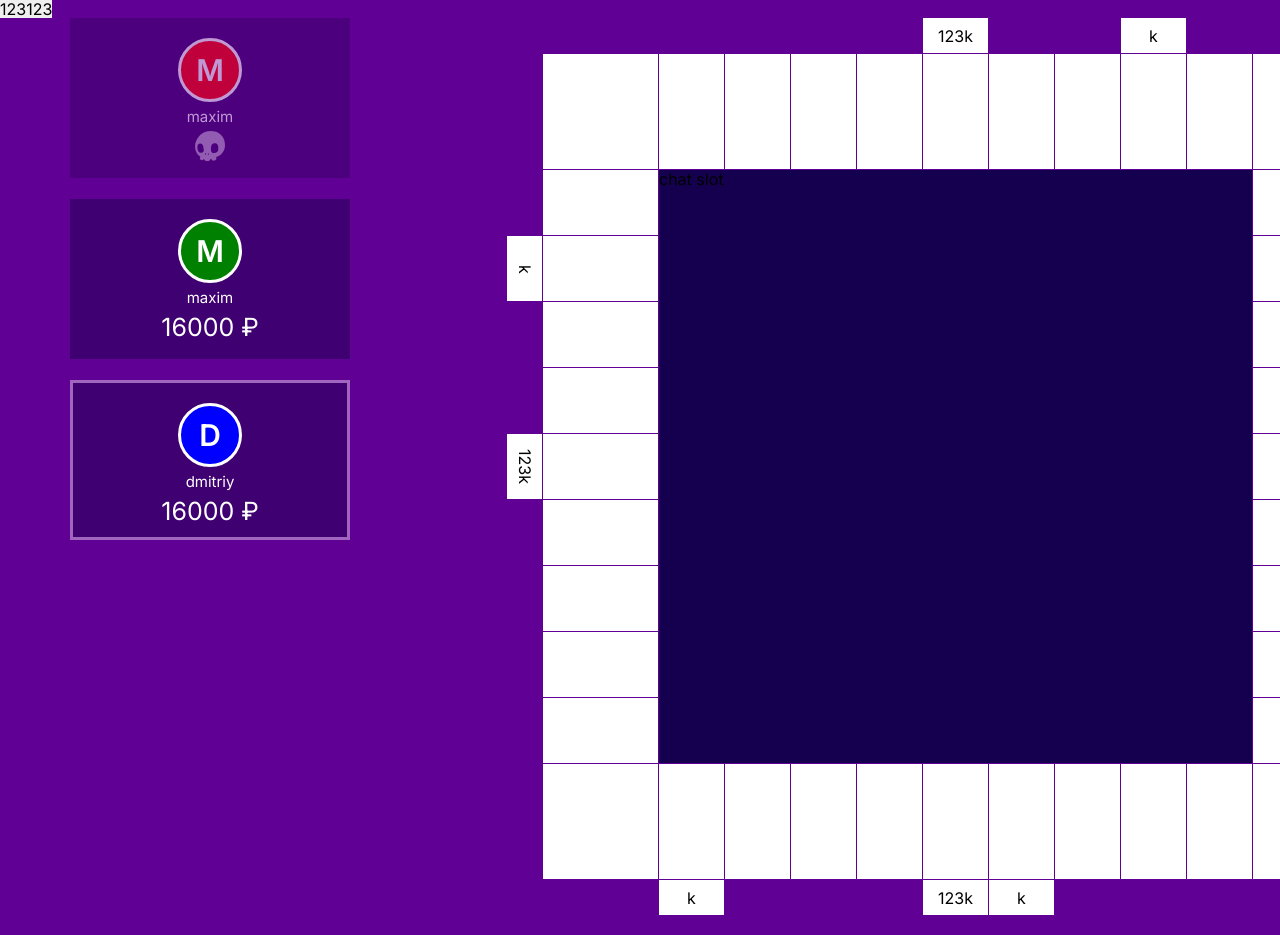
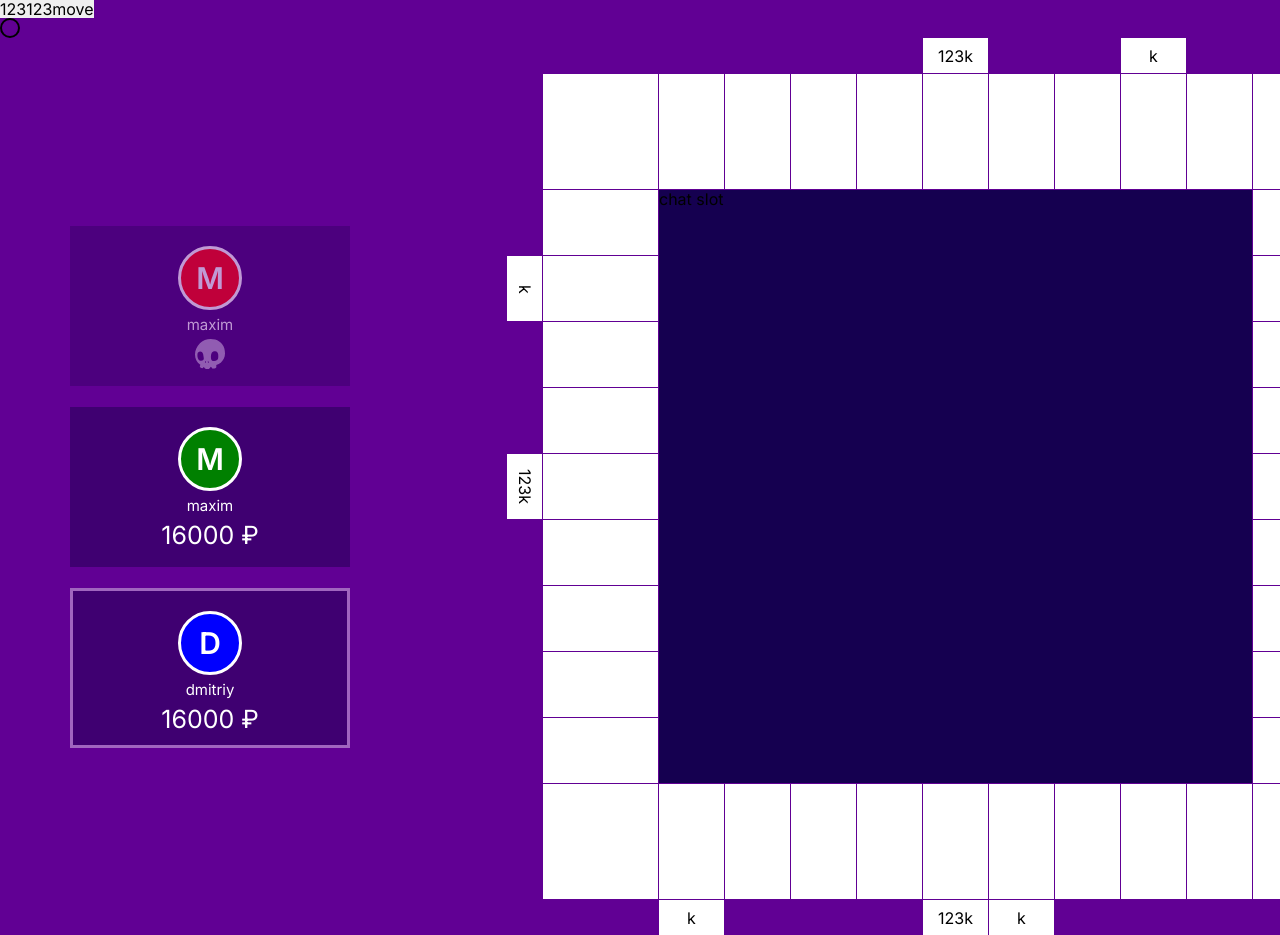
Before and after one commit to vasco051/hakaton, a React (Vite) app: page / in a window 1280 px wide. Shown: the top 935 px of the page. Built offline with nearby package versions, Linux system fonts and the light colour scheme.

Commit message:
add playerIcon

```diff
--- a/src/App.tsx
+++ b/src/App.tsx
@@ -1,16 +1,21 @@
 import { Board } from 'components/Board';
 import {Dice} from "./components/dice/ui/Dice.tsx";
 import {useState} from "react";
+import PlayerIcon from "./components/PlayerIcon";
 function App() {
   const [isopen,setIsopen] = useState(false)
 
+  const movePlayer = () => {
+
+  }
 
   return (
     <div>
       <button onClick={()=>setIsopen(prevState => !prevState)}>123123</button>
-
+      <button onClick={()=>movePlayer}>move</button>
+      <PlayerIcon/>
       <Board/>
-      {isopen && <Dice userId={1}></Dice>}
+      {isopen && <Dice userId={1} ></Dice>}
 
     </div>
   );
--- a/src/components/Board/index.tsx
+++ b/src/components/Board/index.tsx
@@ -46,6 +46,7 @@ export const Board: FC = () => {
     <div className={styles.wrapper}>
       <UserList users={userlist}/>
       <section className={styles.board}>
+
         <ul className={styles.top}>
           <BoardCell variant={CellVariant.CORNER} item={{} as TBoardCell}/>
           {top.map(item => <BoardCell variant={CellVariant.TOP} item={item as TBoardCell}/>)}
--- a/src/components/Board/styles.module.scss
+++ b/src/components/Board/styles.module.scss
@@ -4,7 +4,7 @@
 .wrapper{
   display: flex;
   gap: 157px;
-  align-items: flex-start;
+  align-items: center;
   padding: 0 70px;
 }
 .board {
--- /dev/null
+++ b/src/components/PlayerIcon/index.tsx
@@ -0,0 +1,22 @@
+import {FC, useState} from 'react';
+import styles from './styles.module.scss'
+
+interface playerIconProps {
+  countDice:number,
+}
+const PlayerIcon:FC<playerIconProps> = ({countDice}) => {
+  const cellCount = 40;
+  const [currentPosition, setCurrentPosition] = useState(countDice);
+
+
+  return (
+    <>
+      <div className={styles.icon}>
+        {currentPosition}
+      </div>
+
+    </>
+  );
+};
+
+export default PlayerIcon;
--- /dev/null
+++ b/src/components/PlayerIcon/styles.module.scss
@@ -0,0 +1,6 @@
+.icon{
+  width: 20px;
+  height: 20px;
+  border-radius: 50%;
+  border: 2px solid black;
+}
--- a/src/components/UserList/styles.module.scss
+++ b/src/components/UserList/styles.module.scss
@@ -3,4 +3,5 @@
   flex-direction: column;
   gap: 21px;
   max-width:  280px;
+  align-items: center;
 }
```
